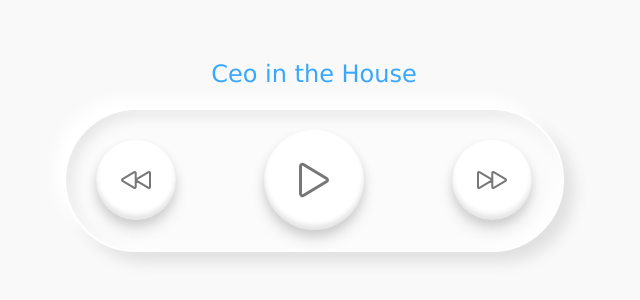
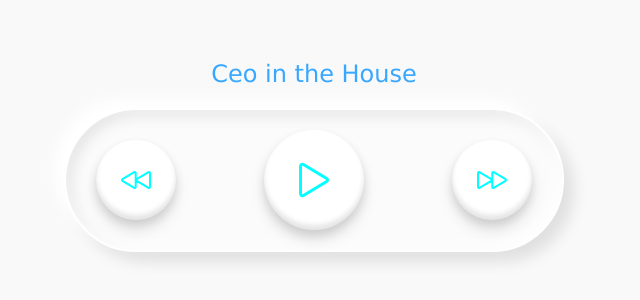
Before and after one commit to SHAHID-11913085/Music-Player, a plain HTML site: page index.html in a window 1280 px wide. Shown: the part 244-544 px from the top of the page, without its empty margins (326-966 px from the left). Drawn offline with nearby package versions, Linux system fonts and the light colour scheme.

Commit message:
Update style.css

```diff
--- a/style.css
+++ b/style.css
@@ -64,7 +64,7 @@ body{
     display: flex;
     justify-content: center;
     align-items: center;
-    color: #777;
+    color: cyan;
     cursor: pointer;
     box-shadow: inset  0 -5px 5px rgba(0,0,0,0.1),
                        0 5px 10px rgba(0,0,0,0.1),
```
